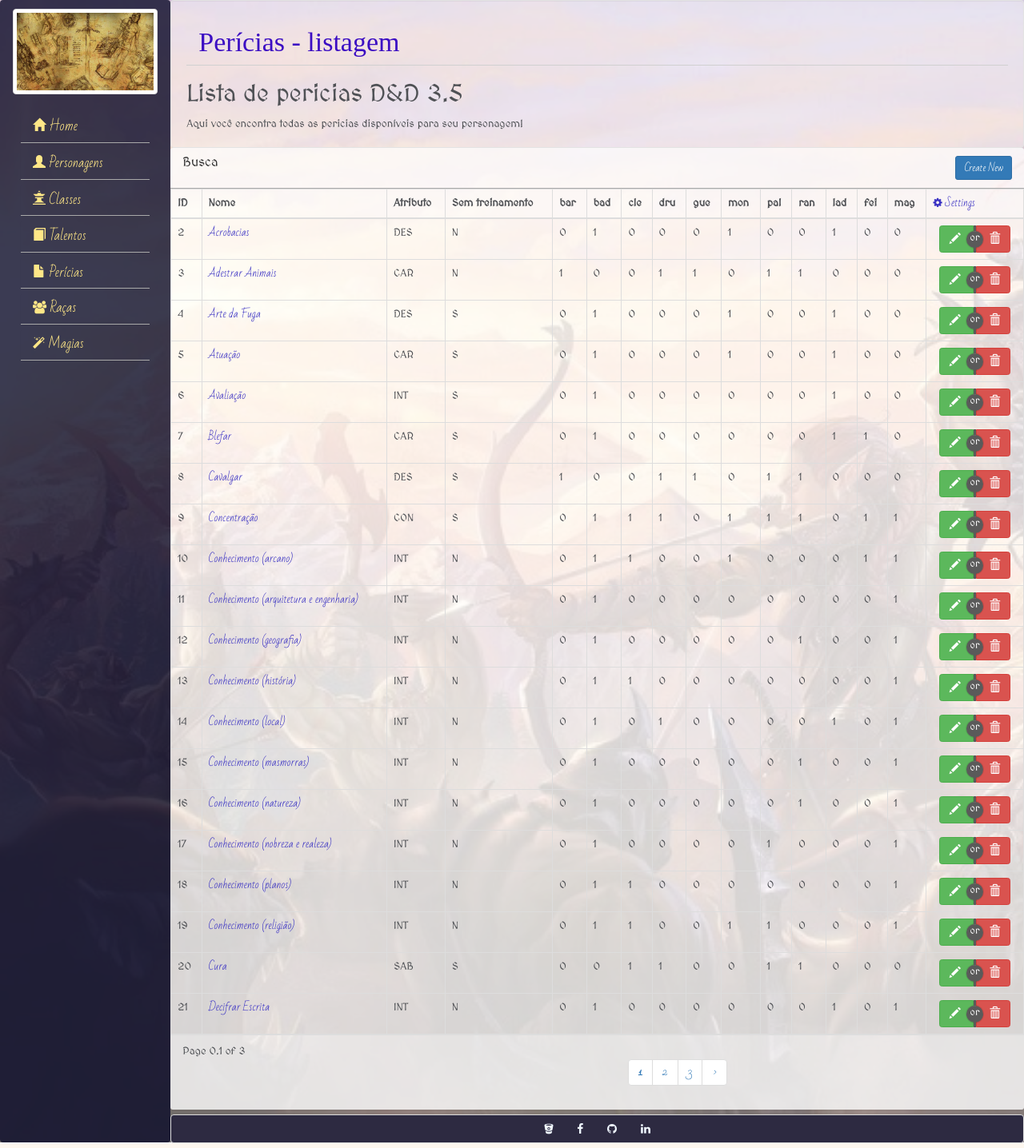
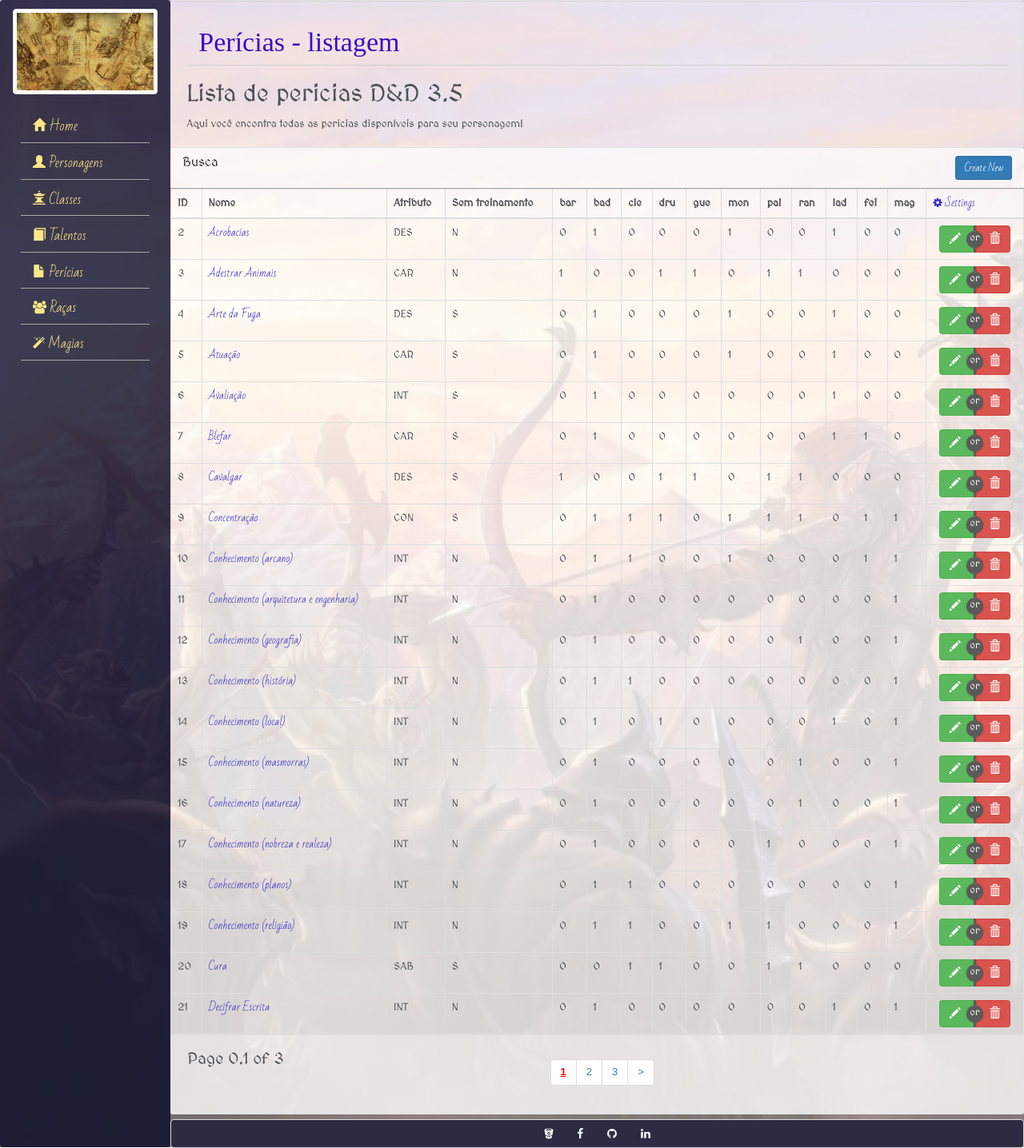
Before and after one commit to wmangoni/D-D-Make-Character, a CodeIgniter app: page /D-D-Make-Character/index.php/pericias/index/1 in a window 1280 px wide. Shown: the whole page at 80% size. Run offline with CodeIgniter, Linux system fonts and the light colour scheme; data comes from the database, SQL or seed files in the repository; some libraries are stand-ins or nearby versions; some web fonts are replaced.

Commit message:
pagination fim

```diff
--- a/application/controllers/Pericias.php
+++ b/application/controllers/Pericias.php
@@ -30,8 +30,8 @@
         $config['per_page'] = $limit;
         $config['uri_segment'] = 3;
         $config['num_links'] = 5;
-        $config['full_tag_open'] = '<div class="col col-xs-4"><ul class="pagination hidden-xs pull-right">';
-        $config['full_tag_close'] = '</ul></div>';
+        $config['full_tag_open'] = '<div class="col col-xs-4"><center><ul class="pagination hidden-xs">';
+        $config['full_tag_close'] = '</ul></center></div>';
         $config['first_link'] = 'First';
         $config['first_tag_open'] = '<li>';
         $config['first_tag_close'] = '</li>';
@@ -44,7 +44,7 @@
         $config['prev_link'] = '&lt;';
         $config['prev_tag_open'] = '<li>';
         $config['prev_tag_close'] = '</li>';
-        $config['cur_tag_open'] = '<li><a style="font-weight:bold">';
+        $config['cur_tag_open'] = '<li><a class="current_page">';
         $config['cur_tag_close'] = '</a></li>';
         $config['num_tag_open'] = '<li>';
         $config['num_tag_close'] = '</li>';
--- a/application/views/pericias/lista.php
+++ b/application/views/pericias/lista.php
@@ -66,7 +66,7 @@
   </div>
   <div class="panel-footer">
     <div class="row">
-      <div class="col col-xs-4"><?php echo 'Page ' . $current_page .' of ' . $total_page ?>
+      <div class="col col-xs-4 pages-number"><?php echo 'Page ' . $current_page .' of ' . $total_page ?>
       </div>
       <?php echo $pagination; ?>
       <!-- <div class="col col-xs-8">
--- a/assets/css/main.css
+++ b/assets/css/main.css
@@ -5,6 +5,9 @@
 ::selection { background-color: #E13300; color: white; }
 ::-moz-selection { background-color: #E13300; color: white;}
 a {color: #3B33C3;background-color: transparent;font-family: 'Bad Script', cursive, normal Helvetica, Arial, sans-serif;font-weight: normal;}
+.pagination a{font-family: normal Helvetica, Arial, sans-serif;font-weight: normal;}
+.pagination .current_page{text-decoration: underline;font-weight: bold;color: red;}
+.pages-number {font-size: 20px; margin: 10px 0 0 6px;}
 .sub-td a{color:#FFE787;}
 h1 {color: #3B0DC3;background-color: transparent;border-bottom: 1px solid #D0D0D0; font-family: 'Lovers Quarrel', cursive; font-size: 34px;font-weight: normal;margin: 0 0 14px 0;padding: 14px 15px 10px 15px;}
 h4{color: #FFE787 !important}
```
